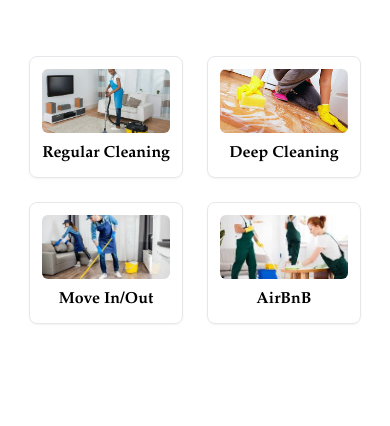
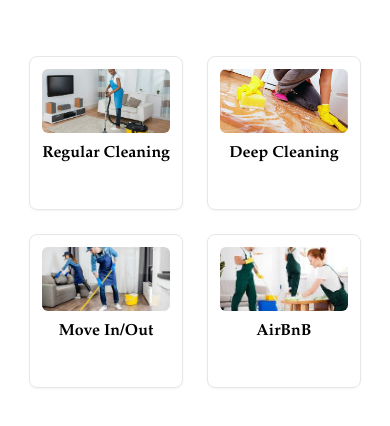
Before and after one commit to goscha01/cleanerflow, a React (Vite) app: page / in a window 390 px wide. Shown: the top 426 px of the page. Built offline with nearby package versions, Linux system fonts and the light colour scheme; no server answers.

Commit message:
made cards the same hight and width

```diff
--- a/src/components/booking/ServiceCards.jsx
+++ b/src/components/booking/ServiceCards.jsx
@@ -47,7 +47,7 @@
               onClick={() => {
                 onServiceSelect(service.id);
               }}
-              className="h-full"
+              className="h-full aspect-square lg:aspect-auto"
             >
               <Card className="cursor-pointer hover:border-primary hover:text-primary transition-colors h-full">
                 <CardContent className="p-3 lg:p-6 flex flex-col items-center text-center h-full">
```
